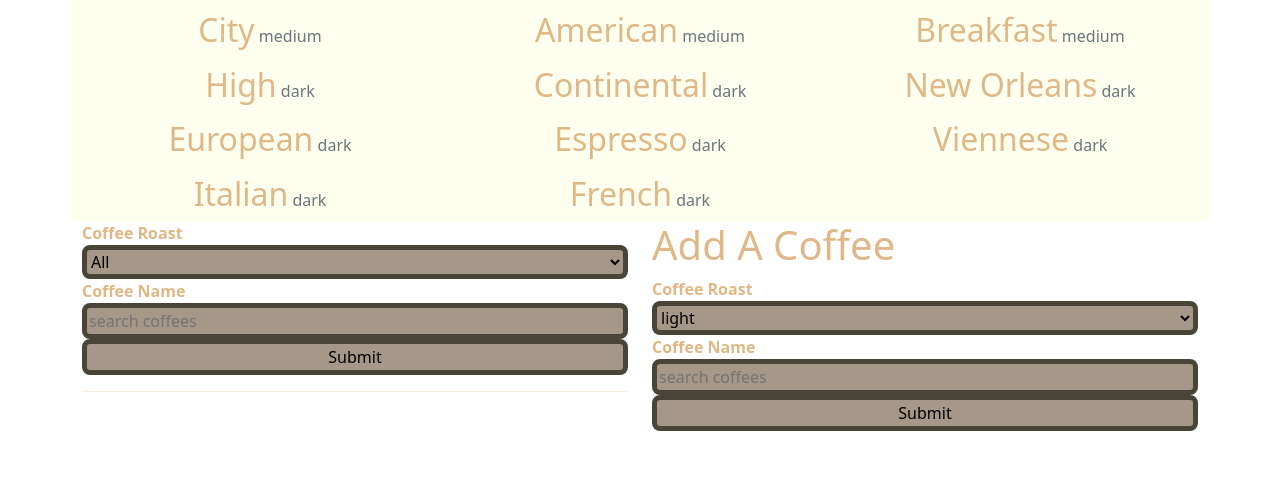
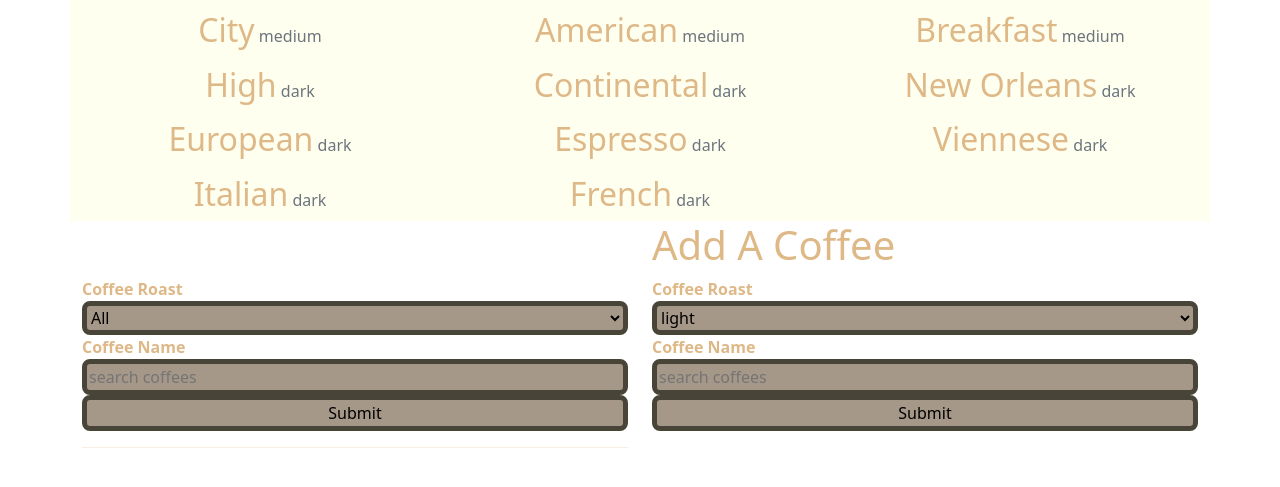
Before and after one commit to Musgrove-Leith-Coffee-Project/coffe-project, a plain HTML site: page index.html in a window 1280 px wide. Shown: the part 291-778 px from the top of the page. Drawn offline with nearby package versions, Linux system fonts and the light colour scheme.

Commit message:
add class to space out two coffee selection options evenly

```diff
--- a/style.css
+++ b/style.css
@@ -33,3 +33,7 @@ input, select {
 .section-bg {
     background-color: ivory;
 }
+/*added class for spacing*/
+.equal-border {
+    margin-top: 3.5em;
+}
```
